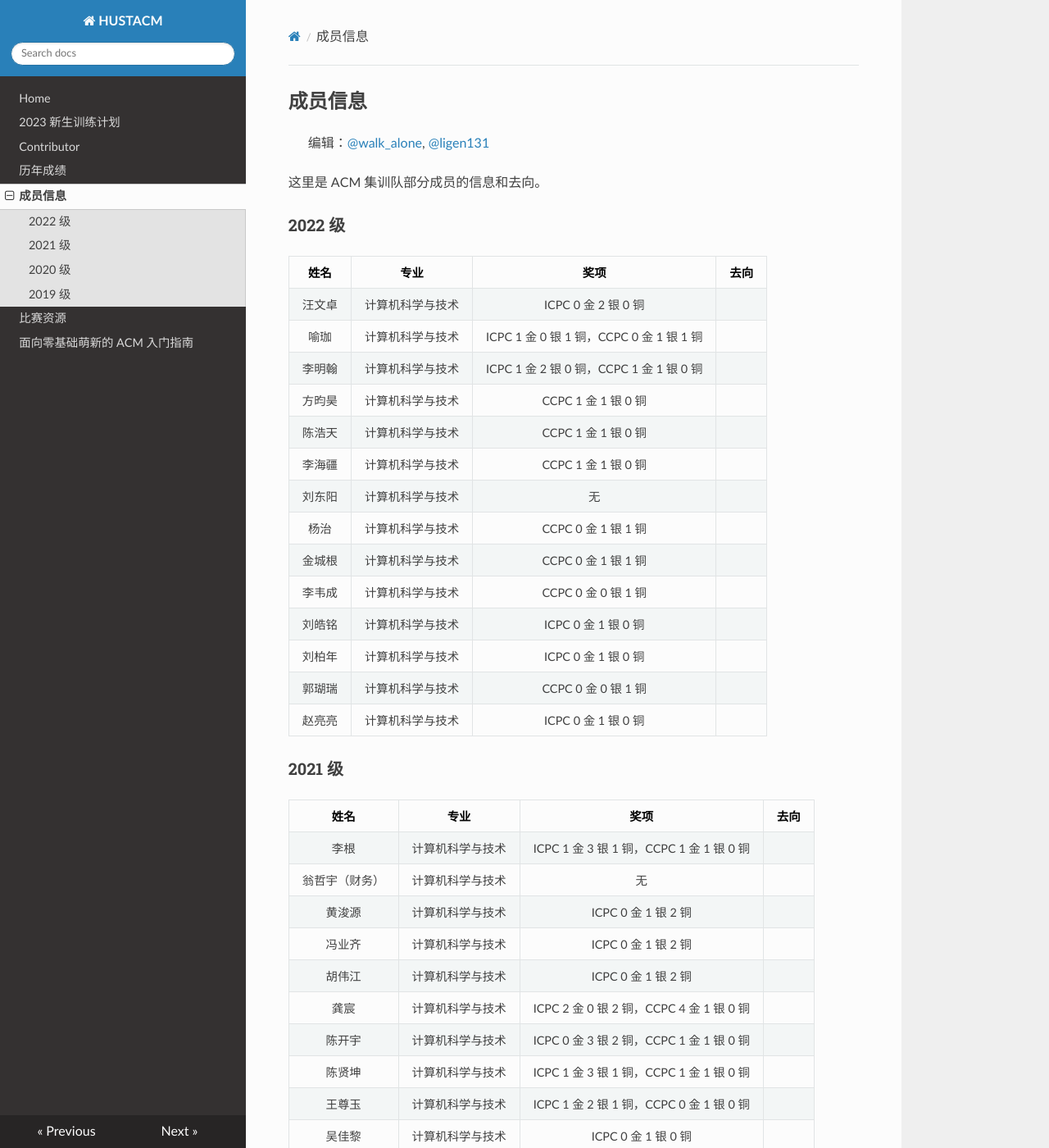
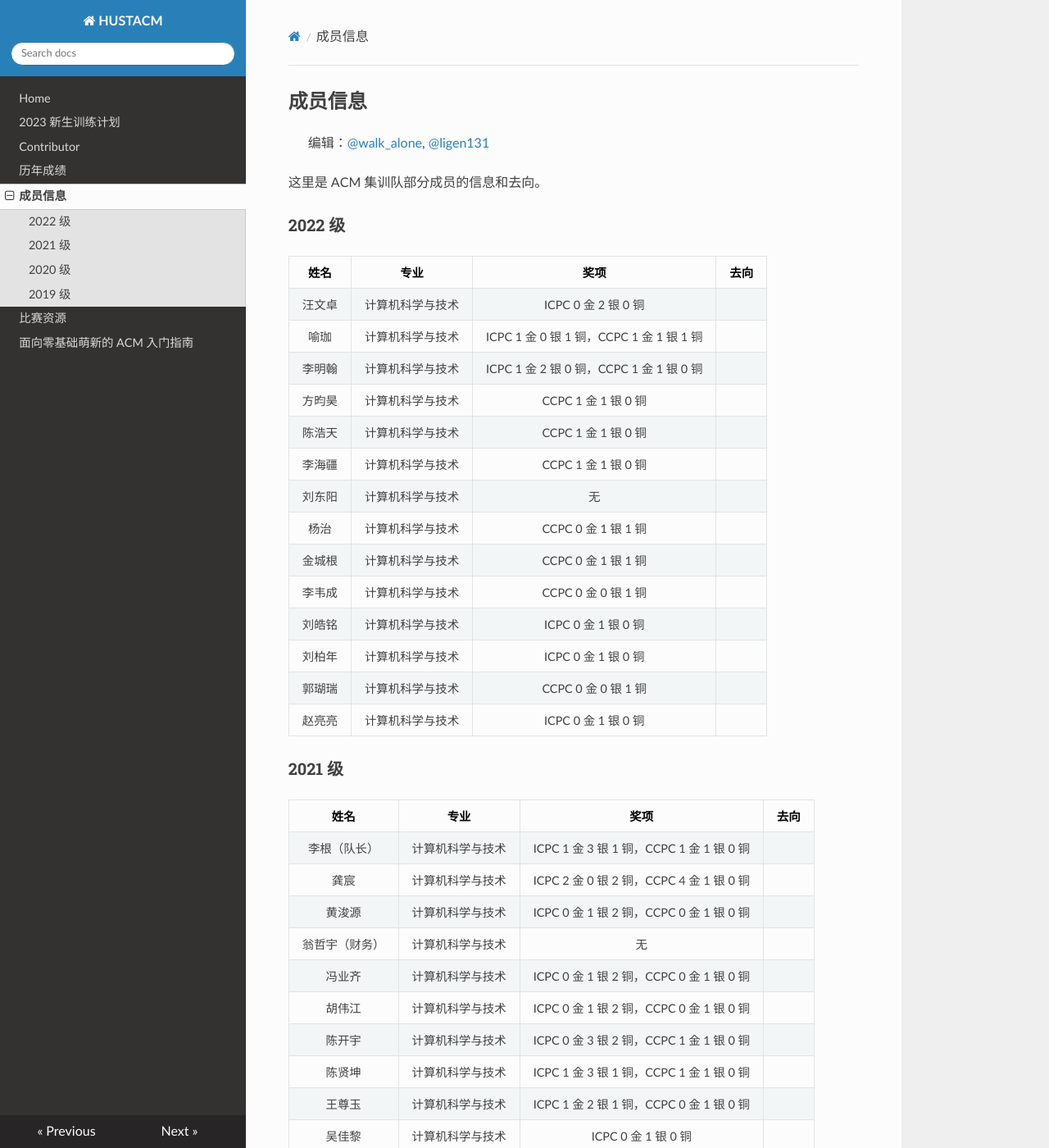
Before and after one commit to HUSTACM/hustacm.com, an MkDocs documentation site: the page built from docs/成员信息.md, in a window 1280 px wide and 1400 px high. Shown: the whole window at 82% size. Built offline with MkDocs 1.6.1, drawn with Linux system fonts in a browser that asks for light colours; nearby versions of some CDN libraries; some of the changed text lies outside the part shown.

Commit message:
:pencil2: docs: update invitational xiangtan

```diff
--- a/docs/成员信息.md
+++ b/docs/成员信息.md
@@ -9,7 +9,7 @@
 |  姓名  |       专业       |                   奖项                   | 去向  |
 | :----: | :--------------: | :--------------------------------------: | :---: |
 | 汪文卓 | 计算机科学与技术 |           ICPC 0 金 2 银 0 铜            |       |
-|  喻珈  | 计算机科学与技术 | ICPC 1 金 0 银 1 铜，CCPC 0 金 1 银 1 铜 |       |
+|  喻珈  | 计算机科学与技术 | ICPC 1 金 0 银 1 铜，CCPC 1 金 1 银 1 铜 |       |
 | 李明翰 | 计算机科学与技术 | ICPC 1 金 2 银 0 铜，CCPC 1 金 1 银 0 铜 |       |
 | 方昀昊 | 计算机科学与技术 |           CCPC 1 金 1 银 0 铜            |       |
 | 陈浩天 | 计算机科学与技术 |           CCPC 1 金 1 银 0 铜            |       |
@@ -27,12 +27,12 @@
 
 |      姓名      |       专业       |                   奖项                   | 去向  |
 | :------------: | :--------------: | :--------------------------------------: | :---: |
-|      李根      | 计算机科学与技术 | ICPC 1 金 3 银 1 铜，CCPC 1 金 1 银 0 铜 |       |
+|  李根（队长）  | 计算机科学与技术 | ICPC 1 金 3 银 1 铜，CCPC 1 金 1 银 0 铜 |       |
+|      龚宸      | 计算机科学与技术 | ICPC 2 金 0 银 2 铜，CCPC 4 金 1 银 0 铜 |       |
+|     黄浚源     | 计算机科学与技术 | ICPC 0 金 1 银 2 铜，CCPC 0 金 1 银 0 铜 |       |
 | 翁哲宇（财务） | 计算机科学与技术 |                    无                    |       |
-|     黄浚源     | 计算机科学与技术 |           ICPC 0 金 1 银 2 铜            |       |
-|     冯业齐     | 计算机科学与技术 |           ICPC 0 金 1 银 2 铜            |       |
-|     胡伟江     | 计算机科学与技术 |           ICPC 0 金 1 银 2 铜            |       |
-|      龚宸      | 计算机科学与技术 | ICPC 2 金 0 银 2 铜，CCPC 4 金 1 银 0 铜 |       |
+|     冯业齐     | 计算机科学与技术 | ICPC 0 金 1 银 2 铜，CCPC 0 金 1 银 0 铜 |       |
+|     胡伟江     | 计算机科学与技术 | ICPC 0 金 1 银 2 铜，CCPC 0 金 1 银 0 铜 |       |
 |     陈开宇     | 计算机科学与技术 | ICPC 0 金 3 银 2 铜，CCPC 1 金 1 银 0 铜 |       |
 |     陈贤坤     | 计算机科学与技术 | ICPC 1 金 3 银 1 铜，CCPC 1 金 1 银 0 铜 |       |
 |     王尊玉     | 计算机科学与技术 | ICPC 1 金 2 银 1 铜，CCPC 0 金 1 银 0 铜 |       |
@@ -57,7 +57,7 @@
 
 |      姓名      |       专业       |                   奖项                   |   去向   |
 | :------------: | :--------------: | :--------------------------------------: | :------: |
-| 范彦廷（队长） | 计算机科学与技术 | ICPC 2 金 1 银 3 铜，CCPC 0 金 2 银 1 铜 |          |
+| 范彦廷（队长） | 计算机科学与技术 | ICPC 2 金 1 银 3 铜，CCPC 1 金 2 银 1 铜 |          |
 |      叶佳      |     信息安全     | ICPC 1 金 3 银 2 铜，CCPC 1 金 0 银 0 铜 |          |
 |     俞仲遥     |     电气工程     | ICPC 4 金 1 银 0 铜，CCPC 2 金 2 银 0 铜 |          |
 |     余泽坤     | 计算机科学与技术 | ICPC 1 金 3 银 2 铜，CCPC 1 金 0 银 0 铜 |          |
@@ -67,7 +67,7 @@
 |     陈宇昂     |   网络空间安全   | ICPC 0 金 1 银 1 铜，CCPC 1 金 0 银 1 铜 |          |
 |     陶奕衡     |   网络空间安全   |           ICPC 1 金 1 银 1 铜            |          |
 |     付景洋     | 计算机科学与技术 | ICPC 0 金 0 银 1 铜，CCPC 0 金 0 银 1 铜 | 本校保研 |
-|     唐继民     | 计算机科学与技术 |           ICPC 0 金 0 银 2 铜            |          |
+|     唐继民     | 计算机科学与技术 | ICPC 0 金 0 银 2 铜，CCPC 0 金 1 银 0 铜 |          |
 |     常嘉祥     |   生物医学工程   |           ICPC 0 金 0 银 1 铜            |          |
 
 ### 2019 级
@@ -76,10 +76,10 @@
 | :------------: | :--------------: | :--------------------------------------: | :------: |
 | 贺继尧（队长） | 计算机科学与技术 |      ICPC 4 金 2 银 1 铜，CCPC 1 银      | 本校保研 |
 |     沈奥成     |     信息安全     |      ICPC 3 金 2 银 1 铜，CCPC 1 银      | 本校保研 |
-| 李扬天（财务） |       英语       |           ICPC 0 金 0 银 2 铜            |   出国   |
+| 李扬天（财务） |       英语       | ICPC 0 金 0 银 2 铜，CCPC 0 金 1 银 0 铜 |   出国   |
 | 章万扬（财务） |       英语       |                    无                    |          |
 |      郑欣      | 计算机科学与技术 | ICPC 4 金 3 银 1 铜，CCPC 4 金 1 银 0 铜 | 南大保研 |
-|     何佳林     | 计算机科学与技术 | ICPC 3 金 1 银 3 铜，CCPC 1 金 2 银 1 铜 | 本校保研 |
+|     何佳林     | 计算机科学与技术 | ICPC 3 金 1 银 3 铜，CCPC 2 金 2 银 1 铜 | 本校保研 |
 |      彭力      |     软件工程     |           ICPC 1 金 0 银 1 铜            | 北大保研 |
 |     李文重     |     信息安全     | ICPC 1 金 1 银 1 铜，CCPC 1 金 0 银 0 铜 | 上交保研 |
 |     张宬思     | 计算机科学与技术 |           ICPC 1 金 1 银 1 铜            |   出国   |
```
Also changed, not shown: docs/历年成绩.md (+11 -2 lines).
